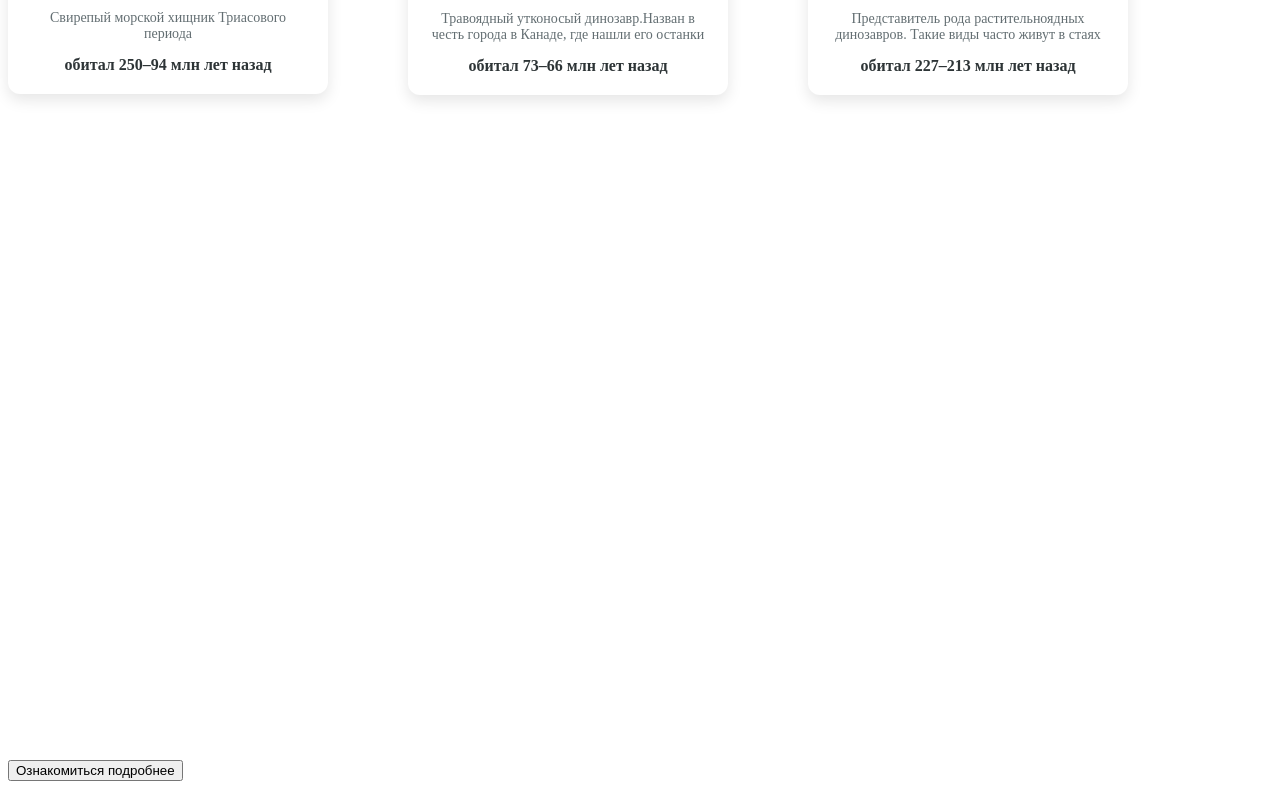
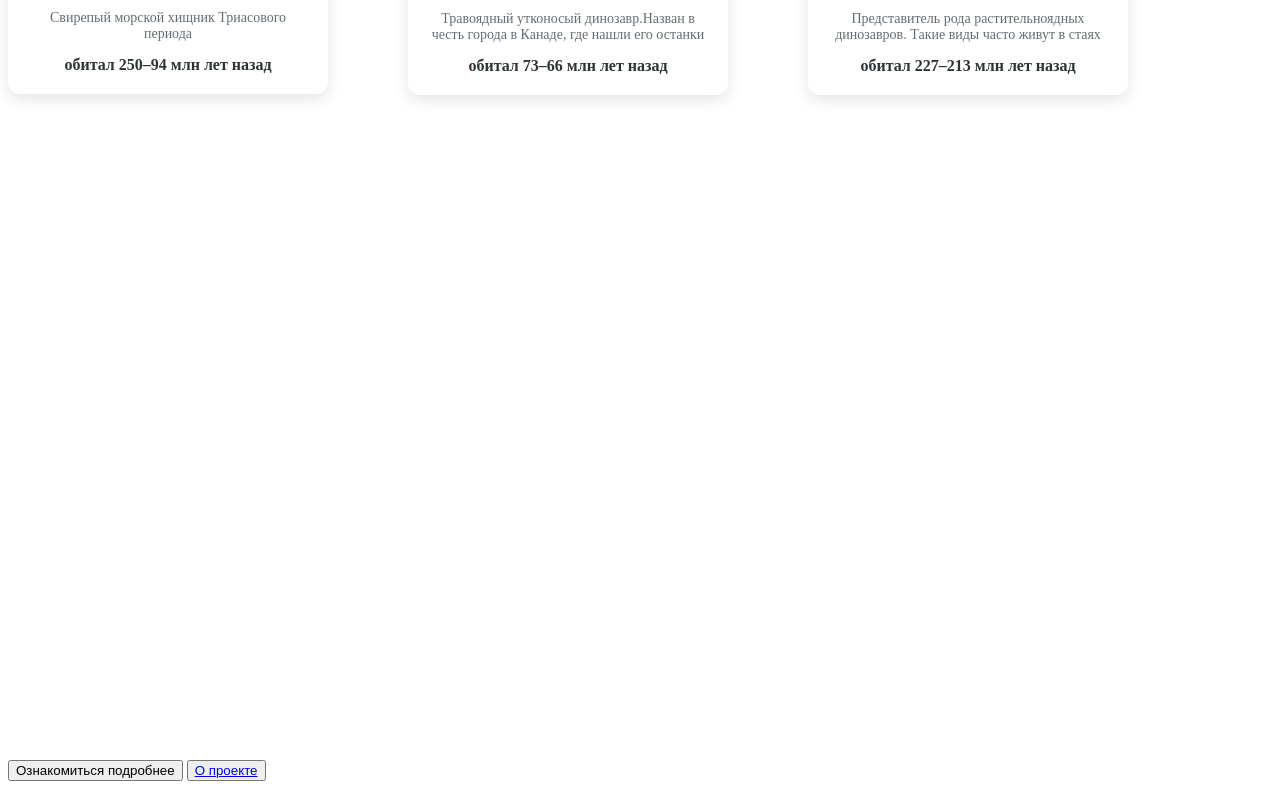
Before and after one commit to Maria-Chamomile/First-project, a plain HTML site: page index.html in a window 1280 px wide. Shown: the part 1058-1847 px from the top of the page. Drawn offline with Linux system fonts and the light colour scheme.

Commit message:
update pages

```diff
--- a/index.html
+++ b/index.html
@@ -36,5 +36,6 @@
                 <div class="age_3">обитал 227–213 млн лет назад</div>
         </div>
         <button>Ознакомиться подробнее</button>
+        <button><a href="about.html">О проекте</a></button>
     </body>
 </html>
```
